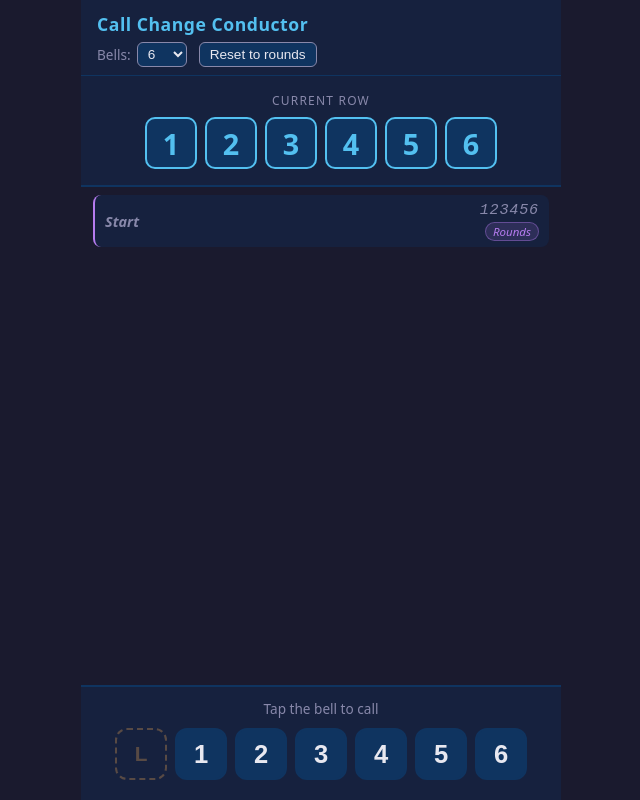
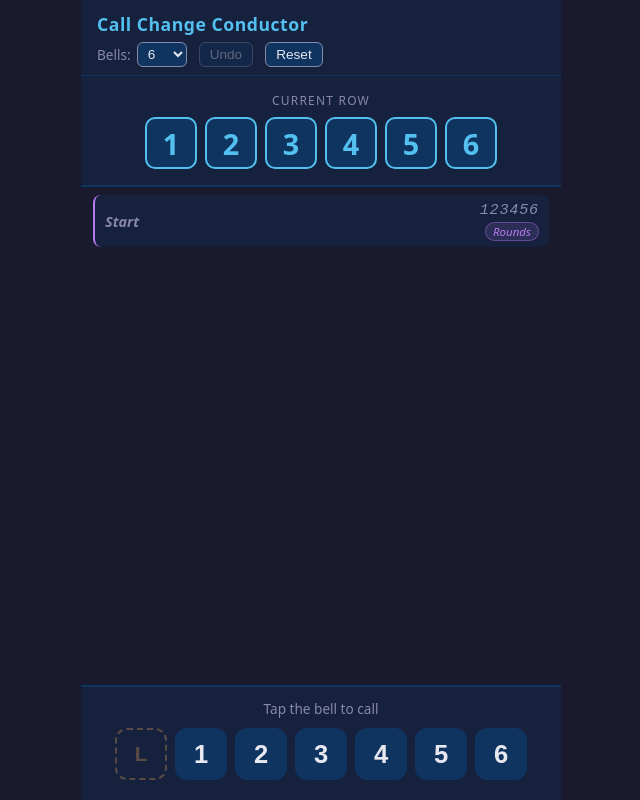
Before and after one commit to emma-london/CallChangeTrainer, a React (Vite) app: page / in a window 1280 px wide. Shown: the whole page, without its empty margins (319-959 px from the left). Built offline with nearby package versions, Linux system fonts and the light colour scheme.

Commit message:
Undo feature

```diff
--- a/src/App.css
+++ b/src/App.css
@@ -84,7 +84,12 @@ body {
   cursor: pointer;
 }
 @media (hover: hover) {
-  .reset-button:hover { background: var(--accent); border-color: var(--accent); }
+  .reset-button:hover:not(:disabled) { background: var(--accent); border-color: var(--accent); }
+}
+
+.reset-button:disabled {
+  opacity: 0.35;
+  cursor: not-allowed;
 }
 
 /* ── Current row ── */
--- a/src/App.tsx
+++ b/src/App.tsx
@@ -83,6 +83,26 @@ export default function App() {
     setFeedback(null);
   };
 
+  const handleUndo = () => {
+    setState((prev) => {
+      if (prev.history.length === 0) return prev;
+      const newHistory = prev.history.slice(0, -1);
+      const prevRow =
+        newHistory.length > 0
+          ? newHistory[newHistory.length - 1].row
+          : makeRounds(prev.numBells);
+      const prevDirection = newHistory.length > 0 ? newHistory[0].direction : null;
+      return {
+        ...prev,
+        currentRow: prevRow,
+        history: newHistory,
+        establishedDirection: prevDirection,
+        selectedBell: null,
+      };
+    });
+    setFeedback(null);
+  };
+
   return (
     <div className="app">
       <header className="app-header">
@@ -104,8 +124,15 @@ export default function App() {
               ))}
             </select>
           </label>
+          <button
+            className="reset-button"
+            onClick={handleUndo}
+            disabled={state.history.length === 0}
+          >
+            Undo
+          </button>
           <button className="reset-button" onClick={handleReset}>
-            Reset to rounds
+            Reset
           </button>
         </div>
       </header>
```
